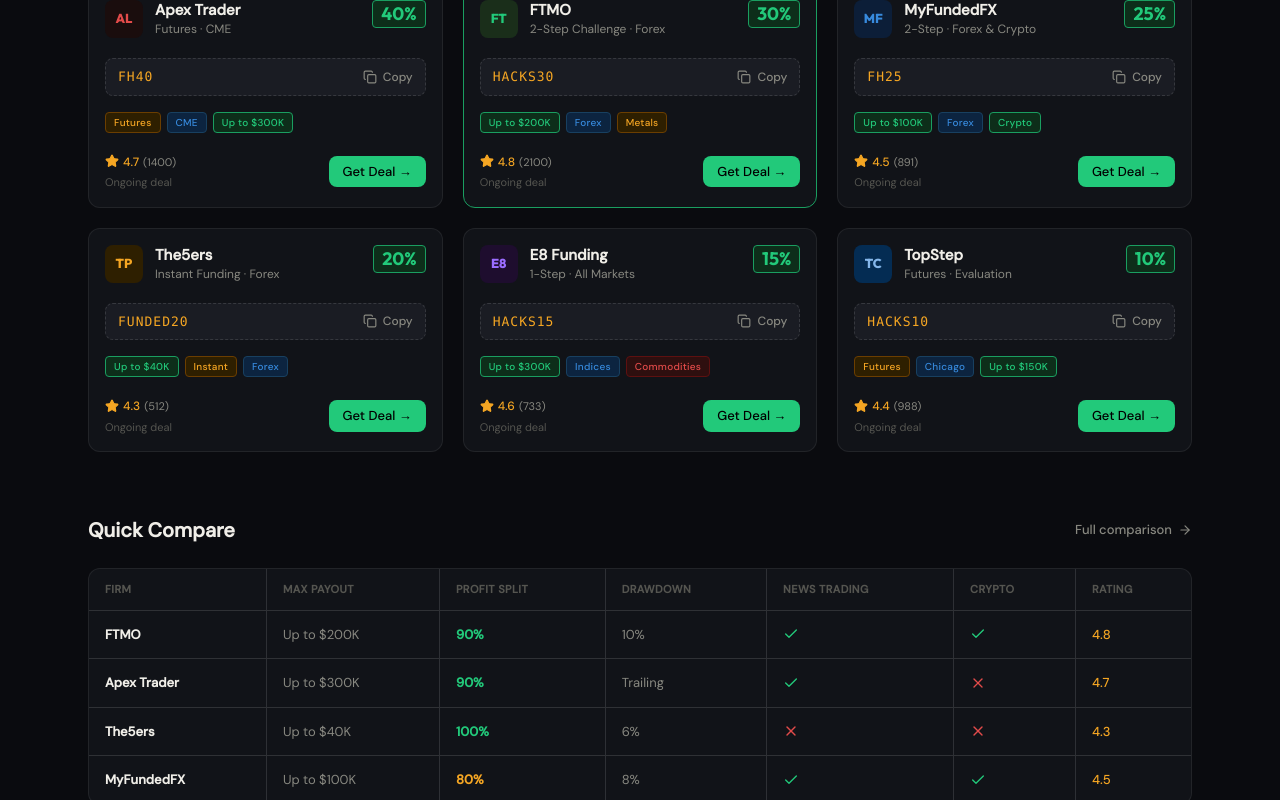
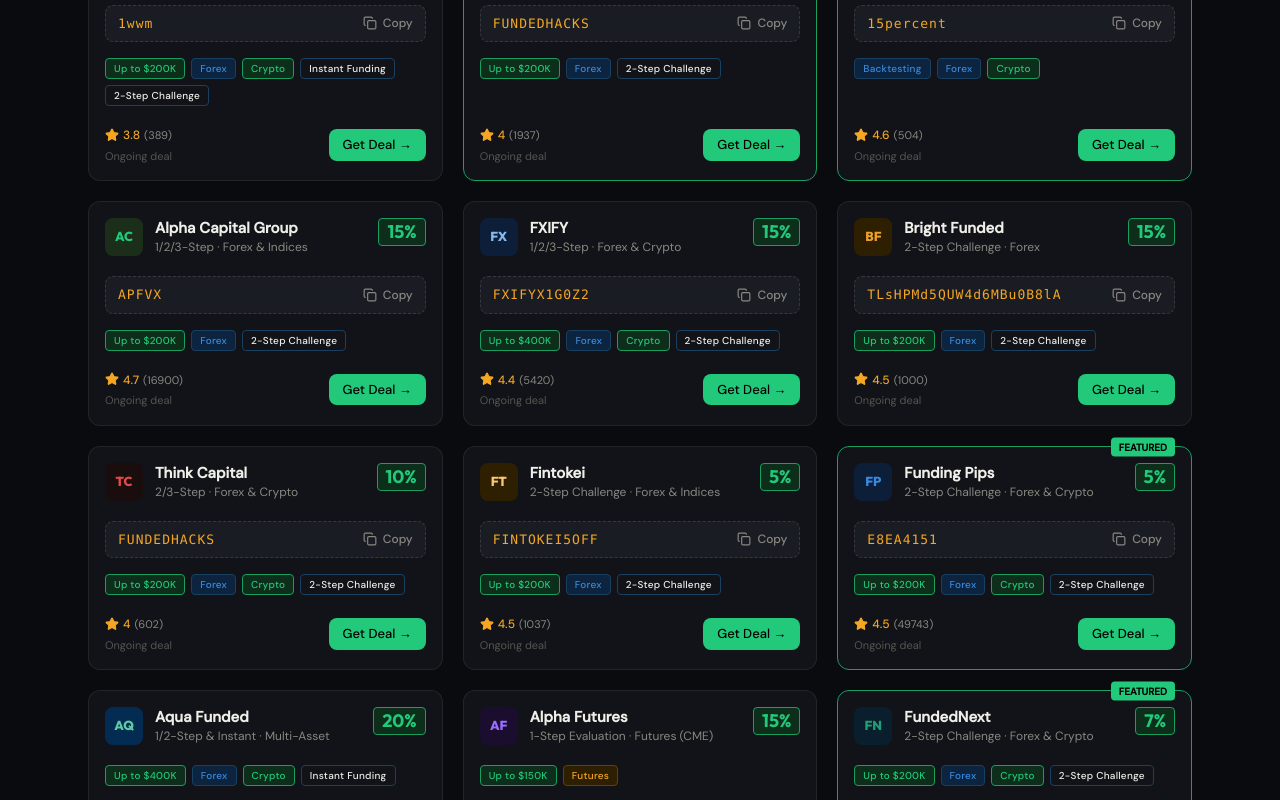
Before and after one commit to GustiCahya/fundedhacks, a Next.js app: page / in a window 1280 px wide. Shown: the part 840-1640 px from the top of the page. Built offline with nearby package versions, Linux system fonts and the light colour scheme.

Commit message:
feat: Implement initial homepage structure with hero section, deal display, and search/filter functionality.

```diff
--- a/app/api/deals/route.ts
+++ b/app/api/deals/route.ts
@@ -1,5 +1,6 @@
 import { NextResponse } from "next/server";
 import { deals } from "@/data/deals";
+import { Deal } from "@/types/deal";
 
 export async function GET(request: Request) {
   const { searchParams } = new URL(request.url);
@@ -11,26 +12,61 @@
 
   // Apply filter
   if (filter !== "all") {
-    filteredDeals = filteredDeals.filter(d => d.category === filter);
+    const normalizedFilter = filter.toLowerCase();
+
+    filteredDeals = filteredDeals.filter(d => {
+      const categoryMatch = d.category.toLowerCase() === normalizedFilter;
+
+      const tagMatch = d.tags?.some(
+        tag => tag.label.toLowerCase() === normalizedFilter
+      );
+
+      return categoryMatch || tagMatch;
+    });
   }
 
   // Apply search
   if (search) {
     filteredDeals = filteredDeals.filter(d =>
       d.firm.toLowerCase().includes(search) ||
-      d.code.toLowerCase().includes(search) ||
+      d.code?.toLowerCase().includes(search) ||
       d.type.toLowerCase().includes(search)
     );
   }
 
-  // Apply sort
-  if (sort === "discount") {
-    filteredDeals.sort((a, b) => b.discountPercent - a.discountPercent);
-  } else if (sort === "rating") {
-    filteredDeals.sort((a, b) => b.rating - a.rating);
-  } else if (sort === "newest") {
-    filteredDeals.sort((a, b) => new Date(b.createdAt).getTime() - new Date(a.createdAt).getTime());
-  }
+  // Helper to check if deal has code and discount
+  const hasRewards = (deal: Deal) => deal.code !== null && deal.discountPercent !== null;
+
+  filteredDeals.sort((a, b) => {
+    const aHas = hasRewards(a);
+    const bHas = hasRewards(b);
+
+    // 1. Primary Sort: Prioritize those with Code & Discount
+    if (aHas && !bHas) return -1;
+    if (!aHas && bHas) return 1;
+
+    // 2. Secondary Sort: If both have the same (or both don't have),
+    // then use the user's sorting logic
+    if (sort === "discount") {
+      return (b.discountPercent || 0) - (a.discountPercent || 0);
+    }
+
+    if (sort === "rating") {
+      return (b.rating || 0) - (a.rating || 0);
+    }
+
+    if (sort === "newest") {
+      return new Date(b.createdAt).getTime() - new Date(a.createdAt).getTime();
+    }
+
+    if (sort === "expiry") {
+      const aExpiry = a.expiresAt ? new Date(a.expiresAt).getTime() : Infinity;
+      const bExpiry = b.expiresAt ? new Date(b.expiresAt).getTime() : Infinity;
+      return aExpiry - bExpiry;
+    }
+
+    return 0;
+  });
 
   return NextResponse.json(filteredDeals);
 }
--- a/app/globals.scss
+++ b/app/globals.scss
@@ -36,3 +36,7 @@
     font-family: var(--font-dm-sans);
   }
 }
+
+nextjs-portal {
+  display: none !important;
+}
--- a/app/page.tsx
+++ b/app/page.tsx
@@ -3,8 +3,8 @@
 import { HeroSection } from "@/components/home/HeroSection";
 import { SearchFilterSection } from "@/components/home/SearchFilterSection";
 import { DealsGrid } from "@/components/home/DealsGrid";
-import { QuickCompareTable } from "@/components/home/QuickCompareTable";
-import { EmailSubscribe } from "@/components/home/EmailSubscribe";
+// import { QuickCompareTable } from "@/components/home/QuickCompareTable";
+// import { EmailSubscribe } from "@/components/home/EmailSubscribe";
 import { TelegramBanner } from "@/components/home/TelegramBanner";
 
 export default function HomePage() {
@@ -16,8 +16,8 @@
         <HeroSection />
         <SearchFilterSection />
         <DealsGrid />
-        <QuickCompareTable />
-        <EmailSubscribe />
+        {/* <QuickCompareTable /> */}
+        {/* <EmailSubscribe /> */}
         <TelegramBanner />
       </main>
 
--- a/atoms/filters.ts
+++ b/atoms/filters.ts
@@ -1,5 +1,5 @@
 import { atom } from 'jotai';
 
 export const searchQueryAtom = atom('');
-export const activeFilterAtom = atom<'all' | 'forex' | 'futures' | 'crypto' | 'instant' | 'twostep'>('all');
+export const activeFilterAtom = atom<'all' | 'forex' | 'futures' | 'crypto' | 'instant' | 'twostep' | 'tools'>('all');
 export const sortOrderAtom = atom<'discount' | 'newest' | 'rating' | 'expiry'>('discount');
--- a/components/home/DealsGrid.tsx
+++ b/components/home/DealsGrid.tsx
@@ -24,7 +24,7 @@
             <option value="discount">Highest Discount</option>
             <option value="newest">Newest Added</option>
             <option value="rating">Best Rated</option>
-            <option value="expiry">Expiring Soon</option>
+            {/* <option value="expiry">Expiring Soon</option> */}
           </select>
           <ChevronDown className="absolute right-3 top-1/2 -translate-y-1/2 w-3.5 h-3.5 text-muted pointer-events-none" />
         </div>
--- a/components/home/SearchFilterSection.tsx
+++ b/components/home/SearchFilterSection.tsx
@@ -12,6 +12,7 @@
   { id: 'crypto', label: 'Crypto' },
   { id: 'instant', label: 'Instant Funding' },
   { id: 'twostep', label: '2-Step Challenge' },
+  { id: 'tools', label: 'Tools' },
 ] as const;
 
 export function SearchFilterSection() {
--- a/components/ui/DealCard.tsx
+++ b/components/ui/DealCard.tsx
@@ -11,12 +11,15 @@
   amber: "bg-amber-dim border-[#6b3e00] text-amber",
   blue: "bg-blue-dim border-[#184060] text-blue",
   red: "bg-red-dim border-[#5e1010] text-red",
+  purple: 'bg-purple-dim border-[#184060] text-purple',
+  cyan: 'bg-cyan-dim border-[#184060] text-cyan',
 };
 
 export function DealCard({ deal }: { deal: Deal }) {
   const [copied, setCopied] = useState(false);
 
   const handleCopy = () => {
+    if (deal.code === null) return;
     navigator.clipboard.writeText(deal.code);
     setCopied(true);
     setTimeout(() => setCopied(false), 1800);
@@ -46,11 +49,14 @@
             <p className="text-[12px] text-muted leading-tight">{deal.type}</p>
           </div>
         </div>
+        {deal.discountPercent !== null && (
           <div className="px-2 py-1 font-outfit font-bold text-[18px] leading-none border rounded border-green-dark bg-green-dim text-green">
             {deal.discountPercent}%
           </div>
+        )}
       </div>
 
+      {deal.code !== null && (
         <div className="flex items-center justify-between p-2 px-3 mb-4 border border-dashed rounded-lg bg-bg-tertiary border-border-2">
           <span className="font-mono text-[13px] font-medium tracking-[1px] text-amber">
             {deal.code}
@@ -66,6 +72,7 @@
           )}
         </button>
       </div>
+      )}
 
       <div className="flex flex-wrap gap-1.5 mb-5">
         {deal.tags.map((tag, i) => (
@@ -97,6 +104,8 @@
 
         <Link
           href={`/go/${deal.slug}`}
+          target="_blank"
+          rel="noopener noreferrer"
           className="px-3.5 py-1.5 text-[13px] font-medium text-black transition-colors rounded-lg bg-green hover:bg-green-dark"
         >
           Get Deal &rarr;
--- a/data/deals.ts
+++ b/data/deals.ts
@@ -2,93 +2,294 @@
 
 export const deals: Deal[] = [
   {
-    id: '1', firm: 'FTMO', slug: 'ftmo',
-    logoInitials: 'FT', logoColors: { bg: '#1a2e1a', text: '#22C97A' },
-    type: '2-Step Challenge · Forex', category: 'twostep',
-    discountPercent: 30, code: 'HACKS30',
+    id: '3', firm: 'FXReplay', slug: 'fxreplay',
+    logoInitials: 'FR', logoColors: { bg: '#0c1e38', text: '#378ADD' },
+    type: 'Backtesting Platform · Forex & Crypto', category: 'tools',
+    discountPercent: 15, code: '15percent',
+    tags: [
+      { label: 'Backtesting', variant: 'blue' },
+      { label: 'Forex', variant: 'blue' },
+      { label: 'Crypto', variant: 'green' },
+    ],
+    maxAccount: 'N/A (SaaS tool)', rating: 4.6, reviewCount: 504,
+    featured: true, expiresAt: null,
+    affiliateUrl: 'https://www.fxreplay.com/?utm_campaign=affiliate_program&utm_medium=affiliate&utm_source=rewardful&via=15percent',
+    createdAt: '2025-01-03',
+  },
+
+  {
+    id: '4', firm: 'Alpha Capital Group', slug: 'alpha-capital-group',
+    logoInitials: 'AC', logoColors: { bg: '#1a2e1a', text: '#22C97A' },
+    type: '1/2/3-Step · Forex & Indices', category: 'twostep',
+    discountPercent: 15, code: 'APFVX',
     tags: [
       { label: 'Up to $200K', variant: 'green' },
       { label: 'Forex', variant: 'blue' },
-      { label: 'Metals', variant: 'amber' },
+      { label: '2-Step Challenge', variant: 'purple' },
     ],
-    maxAccount: 'Up to $200K', rating: 4.8, reviewCount: 2100,
+    maxAccount: 'Up to $200K (scale to $2M)', rating: 4.7, reviewCount: 16900,
+    featured: false, expiresAt: null,
+    affiliateUrl: 'https://app.alphacapitalgroup.uk/signup/APFVX',
+    createdAt: '2025-01-04',
+  },
+
+  {
+    id: '6', firm: 'FXIFY', slug: 'fxify',
+    logoInitials: 'FX', logoColors: { bg: '#0c1e38', text: '#85B7EB' },
+    type: '1/2/3-Step · Forex & Crypto', category: 'twostep',
+    discountPercent: 15, code: 'FXIFYX1G0Z2',
+    tags: [
+      { label: 'Up to $400K', variant: 'green' },
+      { label: 'Forex', variant: 'blue' },
+      { label: 'Crypto', variant: 'green' },
+      { label: '2-Step Challenge', variant: 'purple' },
+    ],
+    maxAccount: 'Up to $400K (scale to $4M)', rating: 4.4, reviewCount: 5420,
+    featured: false, expiresAt: null,
+    affiliateUrl: 'https://trader.fxify.com/purchasechallenge?affiliateId=7718',
+    createdAt: '2025-01-06',
+  },
+
+  {
+    id: '7', firm: 'WeMasterTrade', slug: 'wemastertrade',
+    logoInitials: 'WM', logoColors: { bg: '#1e0d0d', text: '#E24B4A' },
+    type: '1/2-Step · Forex & Indices', category: 'twostep',
+    discountPercent: 20, code: 'FUNDEDHACKS',
+    tags: [
+      { label: 'Up to $200K', variant: 'green' },
+      { label: 'Forex', variant: 'blue' },
+      { label: '2-Step Challenge', variant: 'purple' },
+    ],
+    maxAccount: 'Up to $200K', rating: 4.0, reviewCount: 1937,
     featured: true, expiresAt: null,
-    affiliateUrl: 'https://ftmo.com/?affiliate=HACKS30',
+    affiliateUrl: 'https://my.wemastertrade.com/register?ref=198114',
+    createdAt: '2025-01-07',
+  },
+
+  {
+    id: '10', firm: 'Bright Funded', slug: 'bright-funded',
+    logoInitials: 'BF', logoColors: { bg: '#2e1f00', text: '#EF9F27' },
+    type: '2-Step Challenge · Forex', category: 'twostep',
+    discountPercent: 15, code: 'TLsHPMd5QUW4d6MBu0B8lA',
+    tags: [
+      { label: 'Up to $200K', variant: 'green' },
+      { label: 'Forex', variant: 'blue' },
+      { label: '2-Step Challenge', variant: 'purple' },
+    ],
+    maxAccount: 'Up to $200K', rating: 4.5, reviewCount: 1000,
+    featured: false, expiresAt: null,
+    affiliateUrl: 'https://brightfunded.com/a/TLsHPMd5QUW4d6MBu0B8lA',
+    createdAt: '2025-01-10',
+  },
+
+  {
+    id: '15', firm: 'Fintokei', slug: 'fintokei',
+    logoInitials: 'FT', logoColors: { bg: '#2e1f00', text: '#FAC775' },
+    type: '2-Step Challenge · Forex & Indices', category: 'twostep',
+    discountPercent: 5, code: 'FINTOKEI5OFF',
+    tags: [
+      { label: 'Up to $200K', variant: 'green' },
+      { label: 'Forex', variant: 'blue' },
+      { label: '2-Step Challenge', variant: 'purple' },
+    ],
+    maxAccount: 'Up to $200K', rating: 4.5, reviewCount: 1037,
+    featured: false, expiresAt: null,
+    affiliateUrl: 'https://www.fintokei.com/?affiliate=2026',
+    createdAt: '2025-01-15',
+  },
+
+  {
+    id: '16', firm: 'Funding Pips', slug: 'funding-pips',
+    logoInitials: 'FP', logoColors: { bg: '#0c1e38', text: '#378ADD' },
+    type: '2-Step Challenge · Forex & Crypto', category: 'twostep',
+    discountPercent: 5, code: 'E8EA4151',
+    tags: [
+      { label: 'Up to $200K', variant: 'green' },
+      { label: 'Forex', variant: 'blue' },
+      { label: 'Crypto', variant: 'green' },
+      { label: '2-Step Challenge', variant: 'purple' },
+    ],
+    maxAccount: 'Up to $200K (scale to $2M)', rating: 4.5, reviewCount: 49743,
+    featured: true, expiresAt: null,
+    affiliateUrl: 'https://app.fundingpips.com/register?ref=E8EA4151',
+    createdAt: '2025-01-16',
+  },
+
+  {
+    id: '18', firm: 'Think Capital', slug: 'think-capital',
+    logoInitials: 'TC', logoColors: { bg: '#1a0d0d', text: '#E24B4A' },
+    type: '2/3-Step · Forex & Crypto', category: 'twostep',
+    discountPercent: 10, code: 'FUNDEDHACKS',
+    tags: [
+      { label: 'Up to $200K', variant: 'green' },
+      { label: 'Forex', variant: 'blue' },
+      { label: 'Crypto', variant: 'green' },
+      { label: '2-Step Challenge', variant: 'purple' },
+    ],
+    maxAccount: 'Up to $200K', rating: 4.0, reviewCount: 602,
+    featured: false, expiresAt: null,
+    affiliateUrl: "https://checkout.thinkcapital.com/checkout/",
+    createdAt: '2025-01-18',
+  },
+
+  {
+    id: '1', firm: 'FundedNext', slug: 'fundednext',
+    logoInitials: 'FN', logoColors: { bg: '#0a1f2e', text: '#1D9E75' },
+    type: '2-Step Challenge · Forex & Crypto', category: 'twostep',
+    discountPercent: 7, code: null,
+    tags: [
+      { label: 'Up to $200K', variant: 'green' },
+      { label: 'Forex', variant: 'blue' },
+      { label: 'Crypto', variant: 'green' },
+      { label: '2-Step Challenge', variant: 'purple' },
+    ],
+    maxAccount: 'Up to $200K (scale to $4M)', rating: 4.6, reviewCount: 16000,
+    featured: true, expiresAt: null,
+    affiliateUrl: 'https://fundednext.com/?fpr=gusti-bagus24',
     createdAt: '2025-01-01',
   },
+
   {
-    id: '2', firm: 'MyFundedFX', slug: 'myfundedfx',
-    logoInitials: 'MF', logoColors: { bg: '#0c1e38', text: '#378ADD' },
-    type: '2-Step · Forex & Crypto', category: 'twostep',
-    discountPercent: 25, code: 'FH25',
+    id: '2', firm: 'The5ers', slug: 'the5ers',
+    logoInitials: 'T5', logoColors: { bg: '#2e1f00', text: '#F5A623' },
+    type: '1/2/3-Step · Forex', category: 'twostep',
+    discountPercent: 5, code: null,
     tags: [
-      { label: 'Up to $100K', variant: 'green' },
+      { label: 'Up to $562.5K', variant: 'green' },
+      { label: 'Forex', variant: 'blue' },
+    ],
+    maxAccount: 'Up to $562.5K (scale to $4M)', rating: 4.8, reviewCount: 21300,
+    featured: false, expiresAt: null,
+    affiliateUrl: 'https://www.the5ers.com/?afmc=1139',
+    createdAt: '2025-01-02',
+  },
+
+  {
+    id: '5', firm: 'Alpha Futures', slug: 'alpha-futures',
+    logoInitials: 'AF', logoColors: { bg: '#1a0d2e', text: '#9B6DFF' },
+    type: '1-Step Evaluation · Futures (CME)', category: 'futures',
+    discountPercent: 15, code: null,
+    tags: [
+      { label: 'Up to $150K', variant: 'green' },
+      { label: 'Futures', variant: 'amber' },
+    ],
+    maxAccount: 'Up to $150K (max $450K allocation)', rating: 4.9, reviewCount: 3252,
+    featured: false, expiresAt: null,
+    affiliateUrl: 'https://app.alpha-futures.com/signup/Gusti_Bagus020994/',
+    createdAt: '2025-01-05',
+  },
+
+  {
+    id: '8', firm: 'Blueberry Funded', slug: 'blueberry-funded',
+    logoInitials: 'BB', logoColors: { bg: '#1a0d2e', text: '#AFA9EC' },
+    type: '2-Step Challenge · Multi-Asset', category: 'twostep',
+    discountPercent: 5, code: null,
+    tags: [
+      { label: 'Up to $200K', variant: 'green' },
+      { label: 'Forex', variant: 'blue' },
+      { label: '2-Step Challenge', variant: 'purple' },
+    ],
+    maxAccount: 'Up to $200K', rating: 4.1, reviewCount: 1200,
+    featured: false, expiresAt: null,
+    affiliateUrl: 'https://blueberryfunded.com/?utm_source=affiliate&ref=8856',
+    createdAt: '2025-01-08',
+  },
+
+  {
+    id: '9', firm: 'FunderPro', slug: 'funderpro',
+    logoInitials: 'FP', logoColors: { bg: '#042c53', text: '#85B7EB' },
+    type: '1/2-Step · Forex & Indices', category: 'twostep',
+    discountPercent: null, code: null,
+    tags: [
+      { label: 'Up to $200K', variant: 'green' },
+      { label: 'Forex', variant: 'blue' },
+    ],
+    maxAccount: 'Up to $200K', rating: 4.3, reviewCount: 575,
+    featured: false, expiresAt: null,
+    affiliateUrl: 'https://funderpro.cxclick.com/visit/?bta=48008&brand=funderpro',
+    createdAt: '2025-01-09',
+  },
+
+  {
+    id: '11', firm: 'Aqua Funded', slug: 'aqua-funded',
+    logoInitials: 'AQ', logoColors: { bg: '#042c53', text: '#5DCAA5' },
+    type: '1/2-Step & Instant · Multi-Asset', category: 'instant',
+    discountPercent: 20, code: null,
+    tags: [
+      { label: 'Up to $400K', variant: 'green' },
       { label: 'Forex', variant: 'blue' },
       { label: 'Crypto', variant: 'green' },
+      { label: 'Instant Funding', variant: 'cyan' },
     ],
-    maxAccount: 'Up to $100K', rating: 4.5, reviewCount: 891,
+    maxAccount: 'Up to $400K (scale to $4M)', rating: 3.8, reviewCount: 980,
     featured: false, expiresAt: null,
-    affiliateUrl: 'https://myfundedfx.com/?ref=FH25',
-    createdAt: '2025-01-02',
+    affiliateUrl: 'https://www.aquafunded.com/?afmc=6db',
+    createdAt: '2025-01-11',
   },
+
   {
-    id: '3', firm: 'The5ers', slug: 'the5ers',
-    logoInitials: 'TP', logoColors: { bg: '#2e1f00', text: '#F5A623' },
-    type: 'Instant Funding · Forex', category: 'instant',
-    discountPercent: 20, code: 'FUNDED20',
+    id: '12', firm: 'Aqua Futures', slug: 'aqua-futures',
+    logoInitials: 'AQF', logoColors: { bg: '#04342C', text: '#5DCAA5' },
+    type: 'Instant Funding · Futures (CME)', category: 'futures',
+    discountPercent: null, code: null,
     tags: [
-      { label: 'Up to $40K', variant: 'green' },
-      { label: 'Instant', variant: 'amber' },
+      { label: 'Up to $150K', variant: 'green' },
+      { label: 'Futures', variant: 'amber' },
+      { label: 'Instant Funding', variant: 'cyan' },
+    ],
+    maxAccount: 'Up to $150K (max $450K allocation)', rating: 3.1, reviewCount: 126,
+    featured: false, expiresAt: null,
+    affiliateUrl: 'https://checkout.aquafutures.io/ref/788/',
+    createdAt: '2025-01-12',
+  },
+
+  {
+    id: '13', firm: 'Blue Guardian', slug: 'blue-guardian',
+    logoInitials: 'BG', logoColors: { bg: '#042c53', text: '#378ADD' },
+    type: '1/2/3-Step & Instant · Forex & Crypto', category: 'instant',
+    discountPercent: 30, code: "1wwm",
+    tags: [
+      { label: 'Up to $200K', variant: 'green' },
       { label: 'Forex', variant: 'blue' },
+      { label: 'Crypto', variant: 'green' },
+      { label: 'Instant Funding', variant: 'cyan' },
+      { label: '2-Step Challenge', variant: 'purple' },
     ],
-    maxAccount: 'Up to $40K', rating: 4.3, reviewCount: 512,
+    maxAccount: 'Up to $200K (scale to $400K)', rating: 3.8, reviewCount: 389,
     featured: false, expiresAt: null,
-    affiliateUrl: 'https://the5ers.com/?promo=FUNDED20',
-    createdAt: '2025-01-03',
+    affiliateUrl: 'https://blueguardian.com/?afmc=1wwm',
+    createdAt: '2025-01-13',
   },
+
   {
-    id: '4', firm: 'E8 Funding', slug: 'e8funding',
-    logoInitials: 'E8', logoColors: { bg: '#1e0d2e', text: '#9B6DFF' },
-    type: '1-Step · All Markets', category: 'forex',
-    discountPercent: 15, code: 'HACKS15',
+    id: '14', firm: 'City Traders Imperium', slug: 'city-traders-imperium',
+    logoInitials: 'CT', logoColors: { bg: '#1a2e1a', text: '#97C459' },
+    type: '1/2-Step & Instant · Forex', category: 'twostep',
+    discountPercent: null, code: null,
     tags: [
-      { label: 'Up to $300K', variant: 'green' },
-      { label: 'Indices', variant: 'blue' },
-      { label: 'Commodities', variant: 'red' },
+      { label: 'Up to $200K', variant: 'green' },
+      { label: 'Forex', variant: 'blue' },
+      { label: 'Instant Funding', variant: 'cyan' },
     ],
-    maxAccount: 'Up to $300K', rating: 4.6, reviewCount: 733,
+    maxAccount: 'Up to $200K (scale to $2M)', rating: 4.3, reviewCount: 1678,
     featured: false, expiresAt: null,
-    affiliateUrl: 'https://e8funding.com/?ref=HACKS15',
-    createdAt: '2025-01-04',
+    affiliateUrl: 'https://app.citytradersimperium.com/user-auth/register?referral_code=4c24a6&utm_source=client&utm_medium=referral&utm_id=4c24a6',
+    createdAt: '2025-01-14',
   },
+
   {
-    id: '5', firm: 'Apex Trader', slug: 'apex',
-    logoInitials: 'AL', logoColors: { bg: '#1a0d0d', text: '#E24B4A' },
-    type: 'Futures · CME', category: 'futures',
-    discountPercent: 40, code: 'FH40',
+    id: '17', firm: 'Maven Trading', slug: 'maven-trading',
+    logoInitials: 'MV', logoColors: { bg: '#1e0d2e', text: '#AFA9EC' },
+    type: '2-Step Challenge · Forex & Metals', category: 'twostep',
+    discountPercent: 4, code: null,
     tags: [
-      { label: 'Futures', variant: 'amber' },
-      { label: 'CME', variant: 'blue' },
-      { label: 'Up to $300K', variant: 'green' },
+      { label: 'Up to $200K', variant: 'green' },
+      { label: 'Forex', variant: 'blue' },
+      { label: '2-Step Challenge', variant: 'purple' },
     ],
-    maxAccount: 'Up to $300K', rating: 4.7, reviewCount: 1400,
+    maxAccount: 'Up to $200K', rating: 4.6, reviewCount: 5000,
     featured: false, expiresAt: null,
-    affiliateUrl: 'https://apextraderfunding.com/?ref=FH40',
-    createdAt: '2025-01-05',
-  },
-  {
-    id: '6', firm: 'TopStep', slug: 'topstep',
-    logoInitials: 'TC', logoColors: { bg: '#042c53', text: '#85B7EB' },
-    type: 'Futures · Evaluation', category: 'futures',
-    discountPercent: 10, code: 'HACKS10',
-    tags: [
-      { label: 'Futures', variant: 'amber' },
-      { label: 'Chicago', variant: 'blue' },
-      { label: 'Up to $150K', variant: 'green' },
-    ],
-    maxAccount: 'Up to $150K', rating: 4.4, reviewCount: 988,
-    featured: false, expiresAt: null,
-    affiliateUrl: 'https://topstep.com/?ref=HACKS10',
-    createdAt: '2025-01-06',
+    affiliateUrl: 'https://maventrading.com/?ref=otjhzjg',
+    createdAt: '2025-01-17',
   },
 ];
--- a/types/deal.ts
+++ b/types/deal.ts
@@ -8,10 +8,10 @@
     text: string;
   };
   type: string;
-  category: 'forex' | 'futures' | 'crypto' | 'instant' | 'twostep';
-  discountPercent: number;
-  code: string;
-  tags: { label: string; variant: 'green' | 'amber' | 'blue' | 'red' }[];
+  category: 'forex' | 'futures' | 'crypto' | 'instant' | 'twostep' | 'tools';
+  discountPercent: number | null;
+  code: string | null;
+  tags: { label: string; variant: 'green' | 'amber' | 'blue' | 'red' | 'purple' | 'cyan' }[];
   maxAccount: string;
   rating: number;
   reviewCount: number;
```
Also changed, not shown: components/home/HeroSection.tsx (+4 -4 lines). Lines whose indentation alone changed are shown as unchanged.
